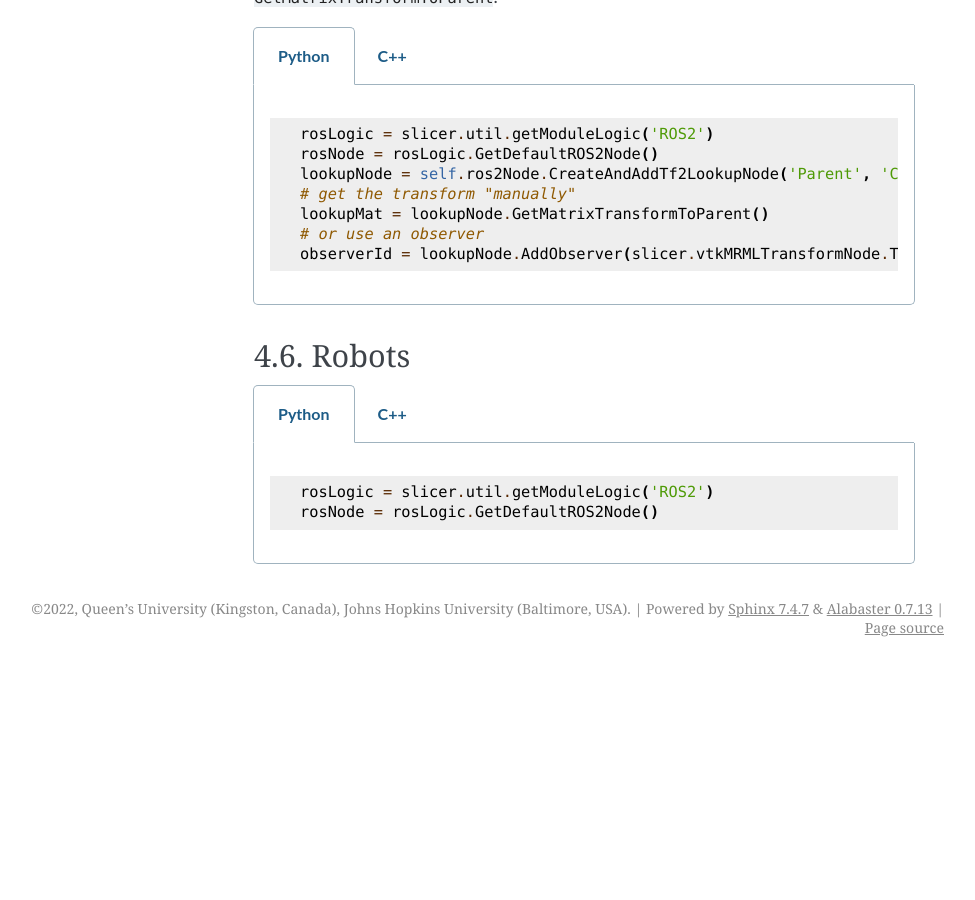
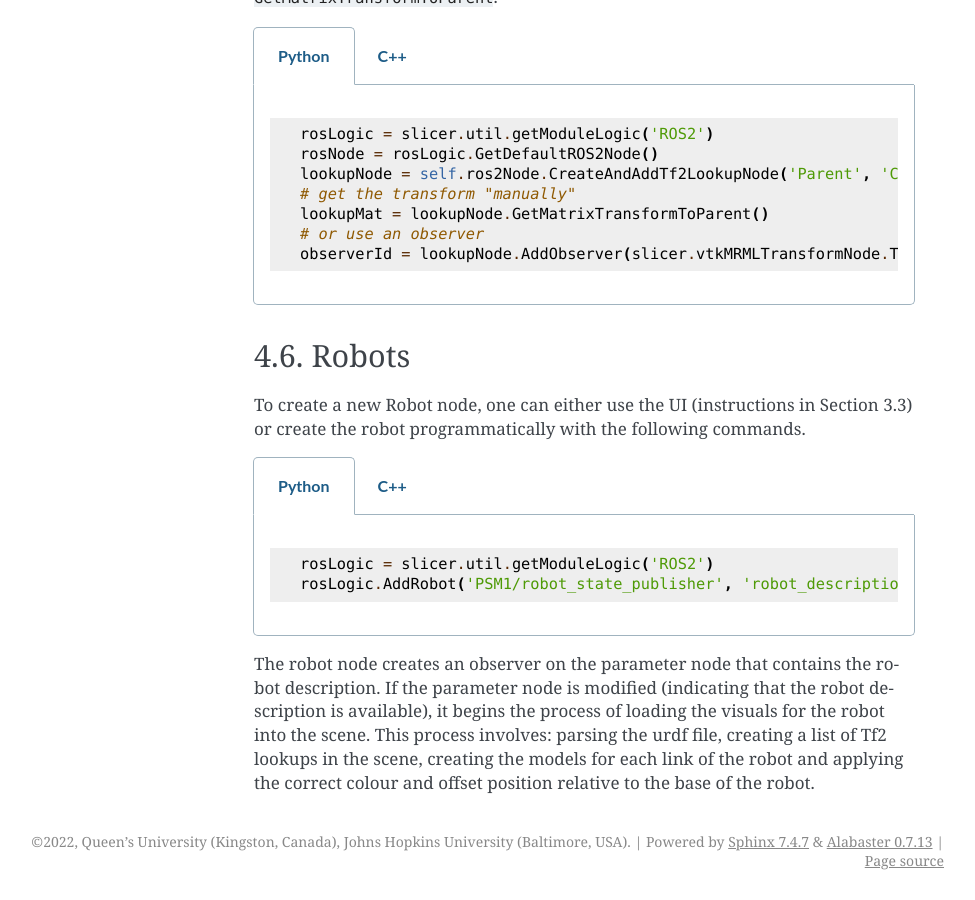
Before and after one commit to rosmed/slicer_ros2_module, a Sphinx documentation site: the page built from docs/pages/mrml-ros-nodes.rst, in a window 1280 px wide and 900 px high, scrolled down 8013 px. Shown: the whole window, without its empty margins (166-1141 px from the left). Built offline with Sphinx 7.4.7, drawn with Linux system fonts in a browser that asks for light colours; before the commit the page ends 8680 px from its top, so only the background shows below that.

Commit message:
Update mrml-ros-nodes.rst

```diff
--- a/docs/pages/mrml-ros-nodes.rst
+++ b/docs/pages/mrml-ros-nodes.rst
@@ -551,6 +551,8 @@ be retrieved using ``GetMatrixTransformToParent``.
 Robots
 ======
 
+To create a new Robot node, one can either use the UI (instructions in Section 3.3) or create the robot programmatically with the following commands.
+
 .. tabs::
 
    .. tab:: **Python**
@@ -558,10 +560,15 @@ Robots
       .. code-block:: python
 
          rosLogic = slicer.util.getModuleLogic('ROS2')
-         rosNode = rosLogic.GetDefaultROS2Node()
+         rosLogic.AddRobot('PSM1/robot_state_publisher', 'robot_description', 'PSM') # Using the PSM as an example
 
    .. tab:: **C++**
 
       .. code-block:: C++
 
-         rosNode;
+         vtkSmartPointer<vtkMRMLROS2RobotNode> robot = vtkMRMLROS2RobotNode::New();
+         this->GetMRMLScene()->AddNode(robot);
+         robot->AddToROS2Node(mDefaultROS2Node->GetID(), "PSM1/robot_state_publisher", "robot_description");
+         robot->SetRobotName("PSM");
+
+The robot node creates an observer on the parameter node that contains the robot description. If the parameter node is modified (indicating that the robot description is available), it begins the process of loading the visuals for the robot into the scene. This process involves: parsing the urdf file, creating a list of Tf2 lookups in the scene, creating the models for each link of the robot and applying the correct colour and offset position relative to the base of the robot.
```
